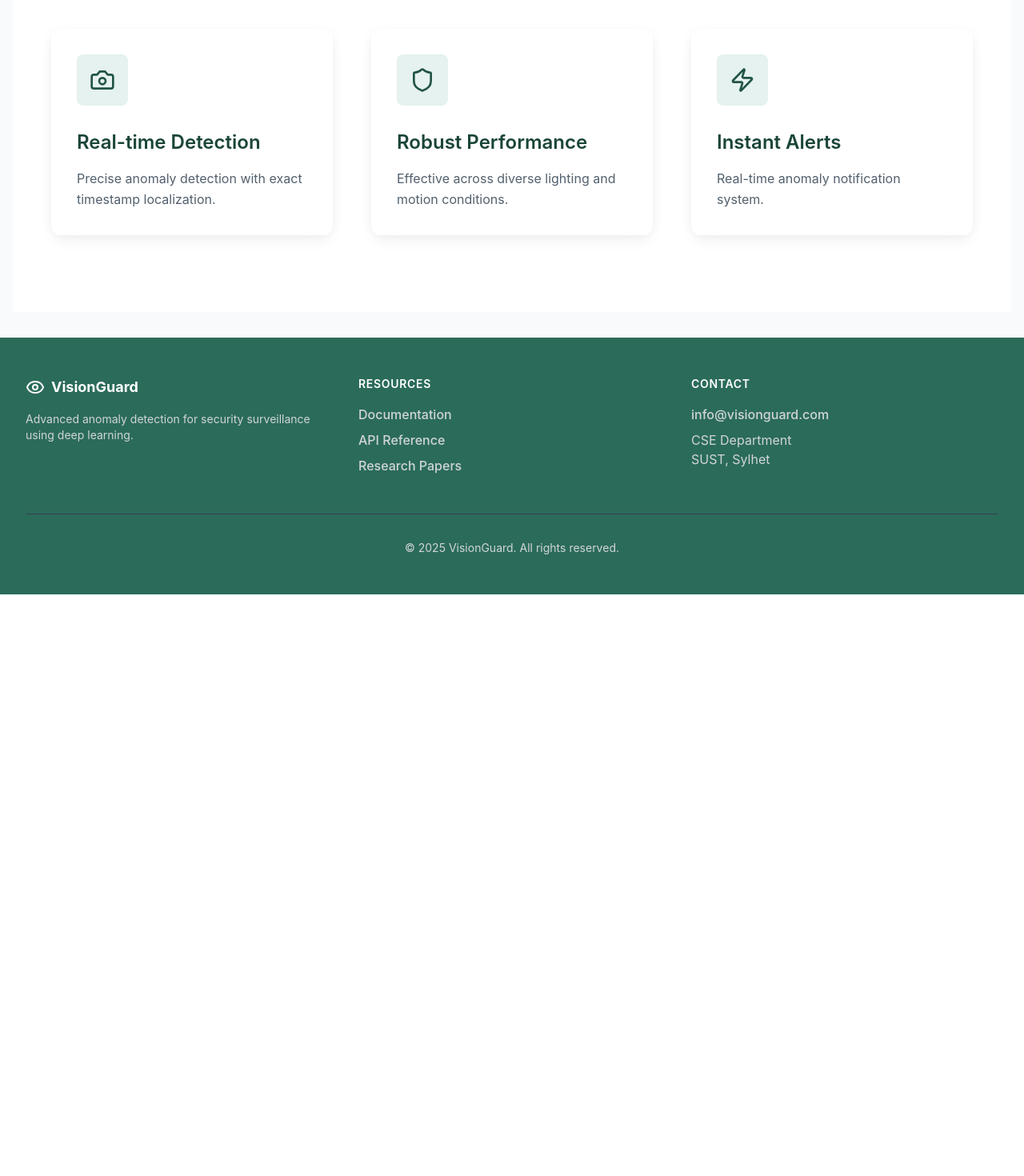
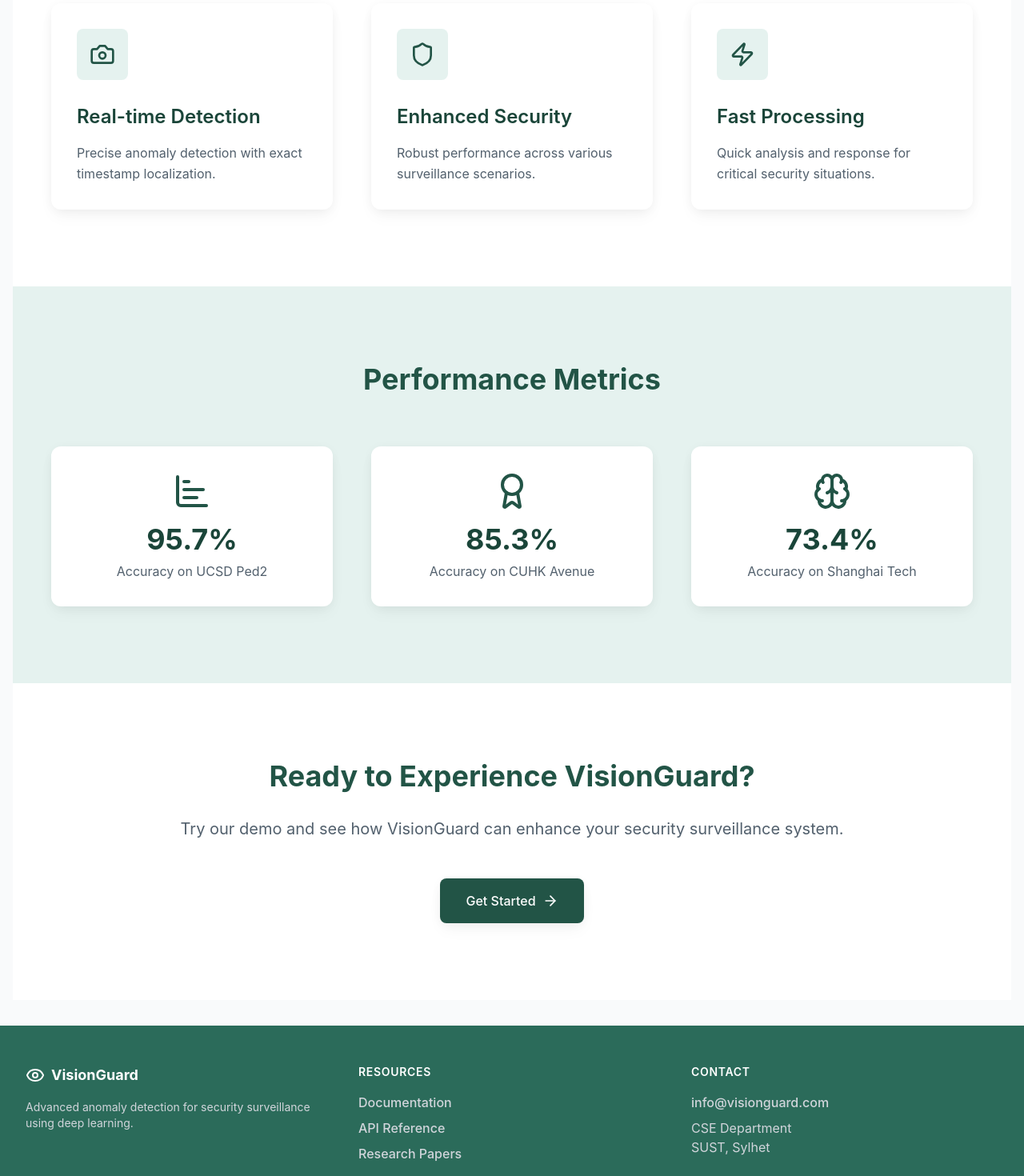
Before and after one commit to MisbahKhan0009/CSE499-Demo, a React (Vite) app: page / in a window 1280 px wide. Shown: the part 780-2250 px from the top of the page at 80% size. Before the commit the page ends 1523 px from the top, so only its background shows below. Built offline with nearby package versions, Linux system fonts and the light colour scheme.

Commit message:
feat(Home): add stats and CTA sections to improve user engagement
Introduce new sections to the Home page to showcase performance metrics and encourage users to try the demo. This enhances user engagement by providing clear value propositions and actionable steps.

```diff
--- a/src/pages/Home.tsx
+++ b/src/pages/Home.tsx
@@ -1,6 +1,6 @@
 import { motion } from 'framer-motion';
 import { Link } from 'react-router-dom';
-import { Camera, Shield, Zap, ArrowRight } from 'lucide-react';
+import { Camera, Shield, Zap, ArrowRight, Award, ChartBar, Brain } from 'lucide-react';
 import { ROUTES } from '@/lib/constants';
 
 const Home = () => {
@@ -13,8 +13,8 @@ const Home = () => {
     >
       {/* Hero Section */}
       <section className="w-full bg-gradient-to-b from-primary-50 to-white">
-        <div className="container mx-auto px-4 py-32">
-          <div className="text-center max-w-4xl mx-auto">
+        <div className="container mx-auto px-4 py-32 w-full">
+          <div className="w-full text-center">
             <motion.h1
               initial={{ y: 20, opacity: 0 }}
               animate={{ y: 0, opacity: 1 }}
@@ -27,7 +27,7 @@ const Home = () => {
               initial={{ y: 20, opacity: 0 }}
               animate={{ y: 0, opacity: 1 }}
               transition={{ delay: 0.4 }}
-              className="mt-6 text-xl md:text-2xl text-secondary-600 max-w-2xl mx-auto leading-relaxed"
+              className="mt-6 text-xl md:text-2xl text-secondary-600 mx-auto leading-relaxed"
             >
               Advanced anomaly detection for security surveillance using cutting-edge deep learning technology.
             </motion.p>
@@ -71,8 +71,8 @@ const Home = () => {
               <div className="bg-primary-50 p-4 rounded-lg inline-block mb-6">
                 <Shield className="w-8 h-8 text-primary-600" />
               </div>
-              <h3 className="text-2xl font-semibold mb-4 text-primary-700">Robust Performance</h3>
-              <p className="text-secondary-600 leading-relaxed">Effective across diverse lighting and motion conditions.</p>
+              <h3 className="text-2xl font-semibold mb-4 text-primary-700">Enhanced Security</h3>
+              <p className="text-secondary-600 leading-relaxed">Robust performance across various surveillance scenarios.</p>
             </motion.div>
 
             <motion.div
@@ -82,10 +82,61 @@ const Home = () => {
               <div className="bg-primary-50 p-4 rounded-lg inline-block mb-6">
                 <Zap className="w-8 h-8 text-primary-600" />
               </div>
-              <h3 className="text-2xl font-semibold mb-4 text-primary-700">Instant Alerts</h3>
-              <p className="text-secondary-600 leading-relaxed">Real-time anomaly notification system.</p>
+              <h3 className="text-2xl font-semibold mb-4 text-primary-700">Fast Processing</h3>
+              <p className="text-secondary-600 leading-relaxed">Quick analysis and response for critical security situations.</p>
             </motion.div>
           </div>
+        </div>
+      </section>
+
+      {/* Stats Section */}
+      <section className="w-full bg-primary-50 py-24">
+        <div className="container mx-auto px-4">
+          <h2 className="text-4xl font-bold text-center text-primary-600 mb-16">Performance Metrics</h2>
+          <div className="grid grid-cols-1 md:grid-cols-3 gap-12 max-w-6xl mx-auto">
+            <motion.div
+              whileHover={{ y: -5 }}
+              className="p-8 bg-white rounded-xl shadow-soft text-center"
+            >
+              <ChartBar className="w-12 h-12 text-primary-600 mx-auto mb-4" />
+              <h3 className="text-4xl font-bold text-primary-700 mb-2">95.7%</h3>
+              <p className="text-secondary-600">Accuracy on UCSD Ped2</p>
+            </motion.div>
+
+            <motion.div
+              whileHover={{ y: -5 }}
+              className="p-8 bg-white rounded-xl shadow-soft text-center"
+            >
+              <Award className="w-12 h-12 text-primary-600 mx-auto mb-4" />
+              <h3 className="text-4xl font-bold text-primary-700 mb-2">85.3%</h3>
+              <p className="text-secondary-600">Accuracy on CUHK Avenue</p>
+            </motion.div>
+
+            <motion.div
+              whileHover={{ y: -5 }}
+              className="p-8 bg-white rounded-xl shadow-soft text-center"
+            >
+              <Brain className="w-12 h-12 text-primary-600 mx-auto mb-4" />
+              <h3 className="text-4xl font-bold text-primary-700 mb-2">73.4%</h3>
+              <p className="text-secondary-600">Accuracy on Shanghai Tech</p>
+            </motion.div>
+          </div>
+        </div>
+      </section>
+
+      {/* CTA Section */}
+      <section className="w-full bg-white py-24">
+        <div className="container mx-auto px-4 text-center">
+          <h2 className="text-4xl font-bold text-primary-600 mb-8">Ready to Experience VisionGuard?</h2>
+          <p className="text-xl text-secondary-600 mb-12 mx-auto">
+            Try our demo and see how VisionGuard can enhance your security surveillance system.
+          </p>
+          <Link
+            to={ROUTES.DEMO}
+            className="inline-flex items-center px-8 py-4 bg-primary-600 text-white rounded-lg hover:bg-primary-700 transition-all duration-300 transform hover:scale-105 shadow-soft hover:shadow-hover"
+          >
+            Get Started <ArrowRight className="ml-2 w-5 h-5" />
+          </Link>
         </div>
       </section>
     </motion.div>
```
